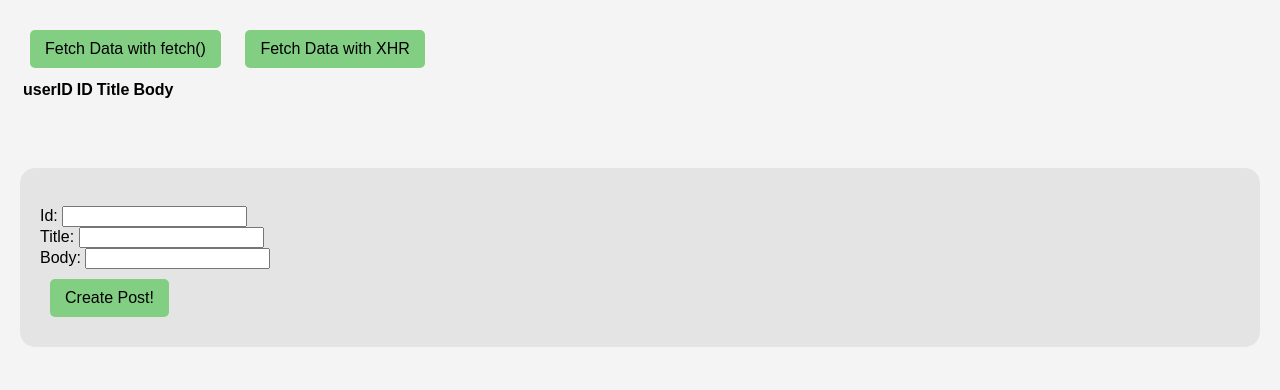
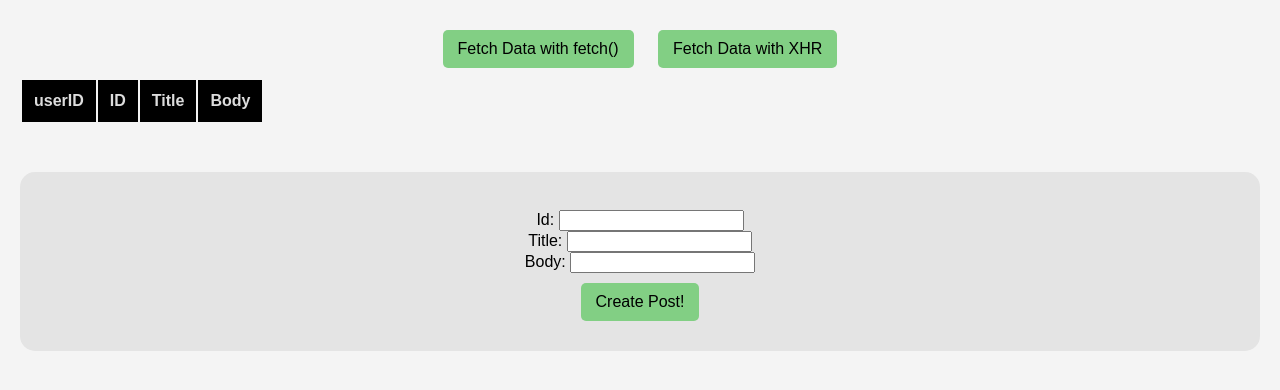
Before and after one commit to RajPatel514/JS-Lab-10, a plain HTML site: page index.html in a window 1280 px wide. Drawn offline with Linux system fonts and the light colour scheme.

Commit message:
More simple styling to the table

```diff
--- a/styles.css
+++ b/styles.css
@@ -18,6 +18,7 @@ body {
   background-color: #f4f4f4;
   margin: 0;
   padding: 20px;
+  text-align: center;
 }
 form {
   margin-top: 30px;
@@ -25,3 +26,13 @@ form {
   background-color: #e4e4e4;
   border-radius: 15px;
 }
+th,
+td {
+  padding: 12px;
+  text-align: left;
+}
+
+th {
+  background-color: #000000;
+  color: #ddd;
+}
```
Also changed, not shown: index.html (+1 -1 lines).
